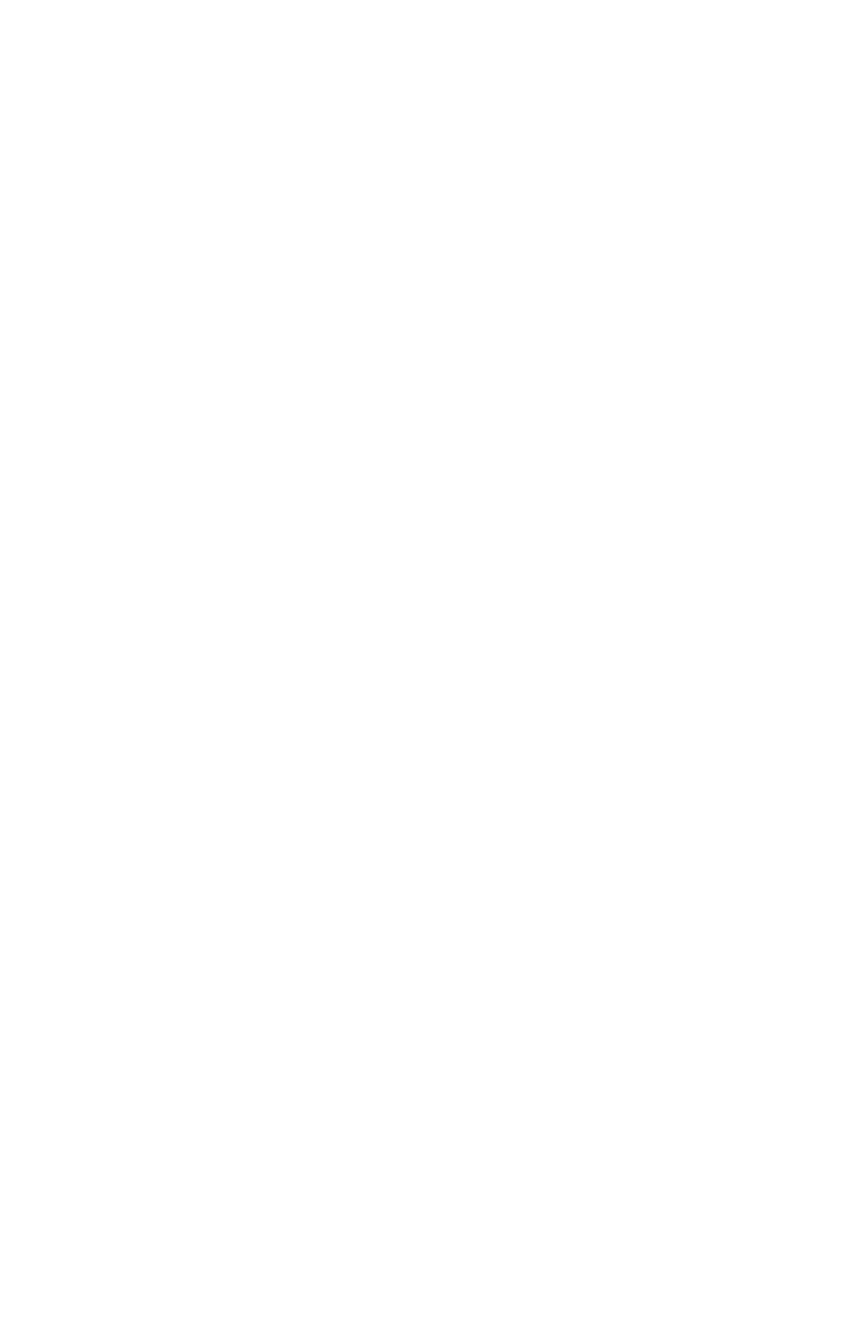
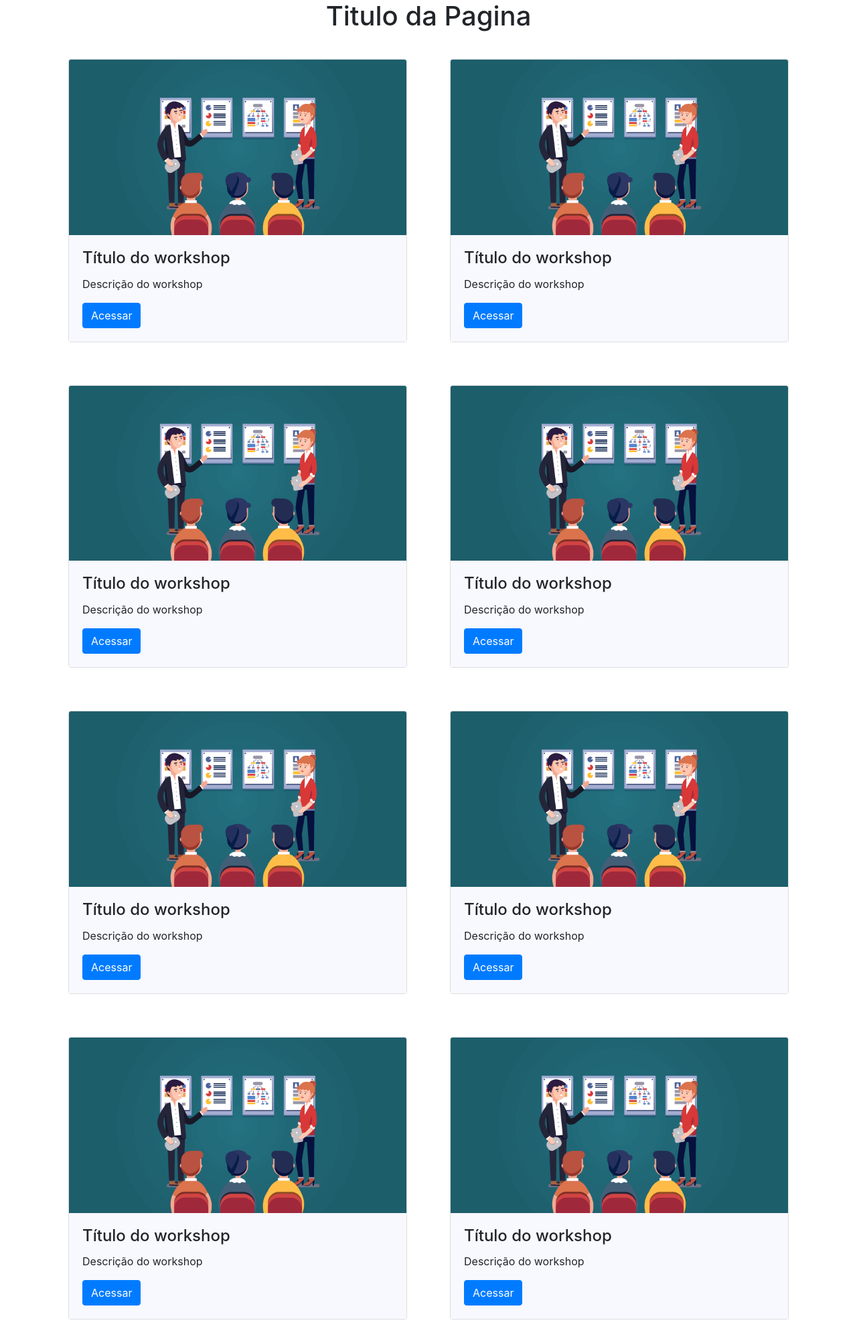
Before and after one commit to gballoni/Big-Buzz, a Django app: page /workshop in a window 1280 px wide. Before the commit the page is empty. Shown: the whole page at 67% size. Before the commit the page ends 800 px from the top, so only its background shows below. Run offline with Django 3.2, Linux system fonts and the light colour scheme; some libraries are stand-ins or nearby versions.

Commit message:
Pagina estática de workshops

```diff
--- a/aplicacao/templates/workshop.html
+++ b/aplicacao/templates/workshop.html
@@ -1,10 +1,80 @@
-<!DOCTYPE html>
-<html lang="en">
-<head>
-    <meta charset="UTF-8">
-    <title>Title</title>
-</head>
-<body>
+{% extends 'base.html' %}
+{% load static %}
 
-</body>
-</html>
+{% block content %}
+    <center><h1>Titulo da Pagina</h1></center>
+    <div class="container">
+        <div class="row justify-content-between">
+            <div class="col-md card" style="margin: 2rem; padding-right: 0; padding-left: 0;">
+                <img src="{% static 'images/workshop.png' %}" class="card-img-top" alt="Imagem do workshop">
+                <div class="card-body" style="background-color:ghostwhite">
+                    <h4 class="card-title">Título do workshop</h4>
+                    <p class="card-text">Descrição do workshop</p>
+                    <a href="#" class="btn btn-primary">Acessar</a>
+                </div>
+            </div>
+            <div class="col-md card" style="margin: 2rem; padding-right: 0; padding-left: 0;">
+                <img src="{% static 'images/workshop.png' %}" class="card-img-top" alt="Imagem do workshop">
+                <div class="card-body" style="background-color:ghostwhite">
+                    <h4 class="card-title">Título do workshop</h4>
+                    <p class="card-text">Descrição do workshop</p>
+                    <a href="#" class="btn btn-primary">Acessar</a>
+                </div>
+            </div>
+        </div>
+        <div class="row justify-content-between">
+            <div class="col-md card" style="margin: 2rem; padding-right: 0; padding-left: 0;">
+                <img src="{% static 'images/workshop.png' %}" class="card-img-top" alt="Imagem do workshop">
+                <div class="card-body" style="background-color:ghostwhite">
+                    <h4 class="card-title">Título do workshop</h4>
+                    <p class="card-text">Descrição do workshop</p>
+                    <a href="#" class="btn btn-primary">Acessar</a>
+                </div>
+            </div>
+            <div class="col-md card" style="margin: 2rem; padding-right: 0; padding-left: 0;">
+                <img src="{% static 'images/workshop.png' %}" class="card-img-top" alt="Imagem do workshop">
+                <div class="card-body" style="background-color:ghostwhite">
+                    <h4 class="card-title">Título do workshop</h4>
+                    <p class="card-text">Descrição do workshop</p>
+                    <a href="#" class="btn btn-primary">Acessar</a>
+                </div>
+            </div>
+        </div>
+        <div class="row justify-content-between">
+            <div class="col-md card" style="margin: 2rem; padding-right: 0; padding-left: 0;">
+                <img src="{% static 'images/workshop.png' %}" class="card-img-top" alt="Imagem do workshop">
+                <div class="card-body" style="background-color:ghostwhite">
+                    <h4 class="card-title">Título do workshop</h4>
+                    <p class="card-text">Descrição do workshop</p>
+                    <a href="#" class="btn btn-primary">Acessar</a>
+                </div>
+            </div>
+            <div class="col-md card" style="margin: 2rem; padding-right: 0; padding-left: 0;">
+                <img src="{% static 'images/workshop.png' %}" class="card-img-top" alt="Imagem do workshop">
+                <div class="card-body" style="background-color:ghostwhite">
+                    <h4 class="card-title">Título do workshop</h4>
+                    <p class="card-text">Descrição do workshop</p>
+                    <a href="#" class="btn btn-primary">Acessar</a>
+                </div>
+            </div>
+        </div>
+        <div class="row justify-content-between">
+            <div class="col-md card" style="margin: 2rem; padding-right: 0; padding-left: 0;">
+                <img src="{% static 'images/workshop.png' %}" class="card-img-top" alt="Imagem do workshop">
+                <div class="card-body" style="background-color:ghostwhite">
+                    <h4 class="card-title">Título do workshop</h4>
+                    <p class="card-text">Descrição do workshop</p>
+                    <a href="#" class="btn btn-primary">Acessar</a>
+                </div>
+            </div>
+            <div class="col-md card" style="margin: 2rem; padding-right: 0; padding-left: 0;">
+                <img src="{% static 'images/workshop.png' %}" class="card-img-top" alt="Imagem do workshop">
+                <div class="card-body" style="background-color:ghostwhite">
+                    <h4 class="card-title">Título do workshop</h4>
+                    <p class="card-text">Descrição do workshop</p>
+                    <a href="#" class="btn btn-primary">Acessar</a>
+                </div>
+            </div>
+        </div>
+    </div>
+{% endblock content %}
```
Also changed, not shown: aplicacao/static/images/workshop.png (added).
